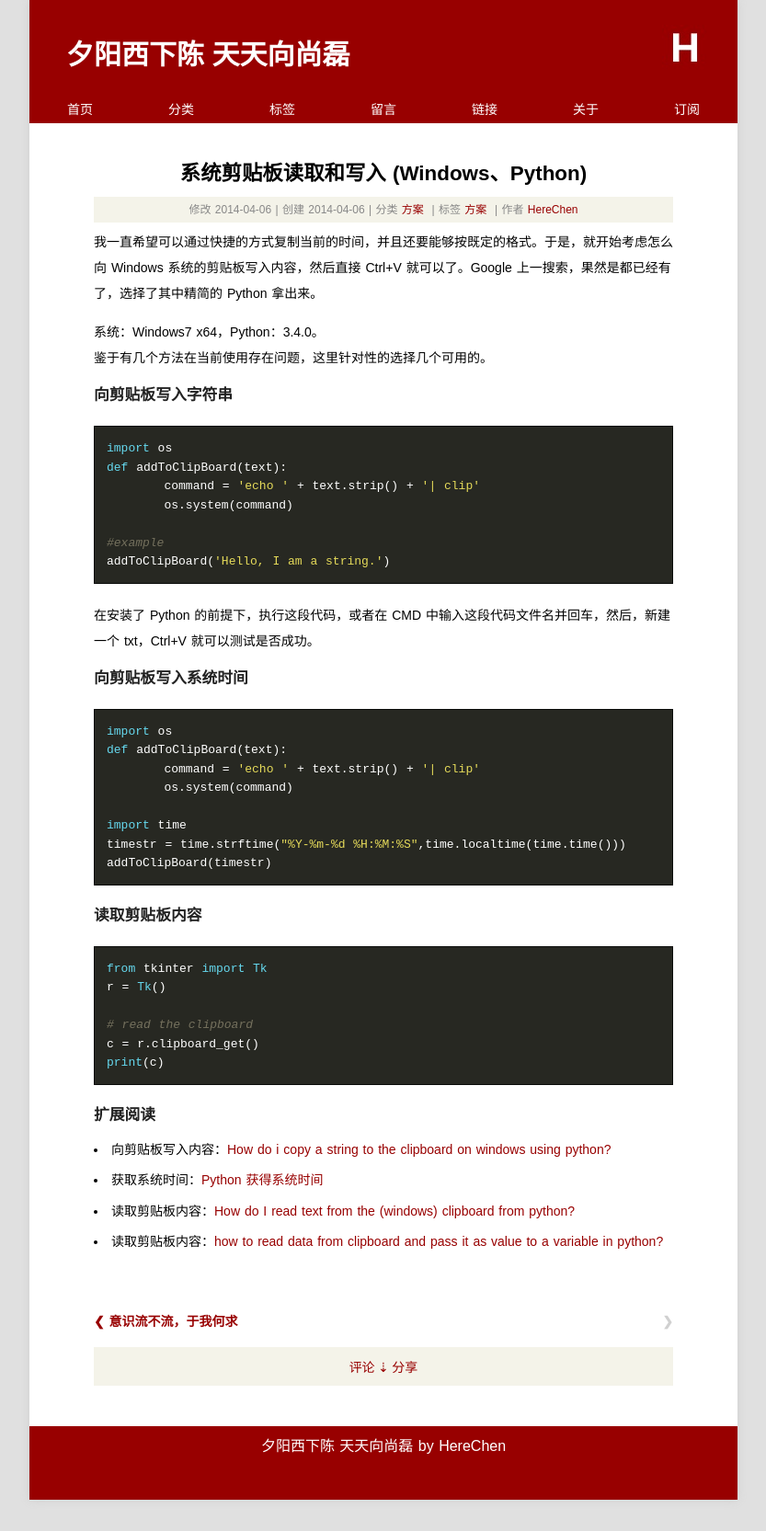
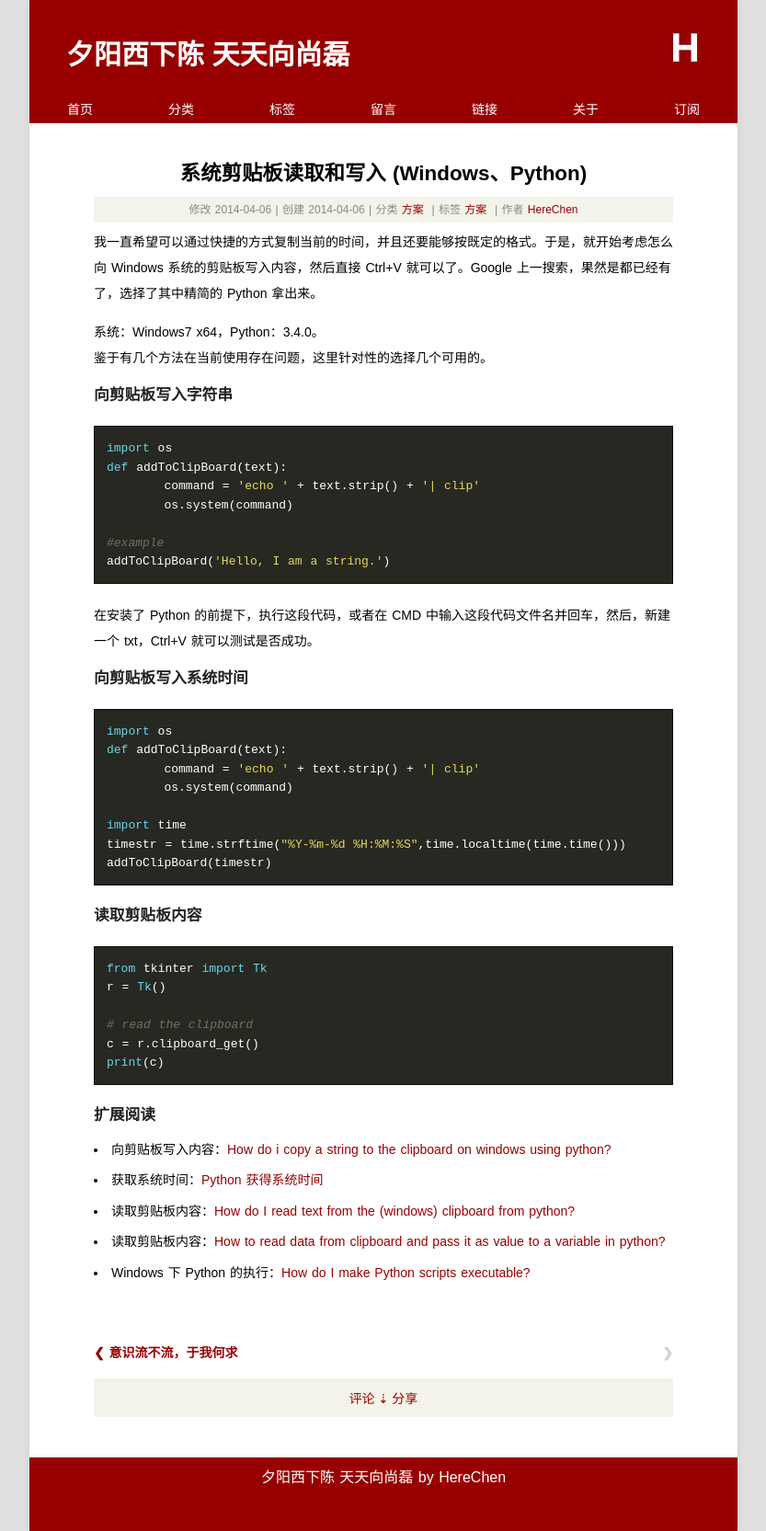
Before and after one commit to Xuezhiyuanlin/herechen.github.io, a Jekyll site: the page built from _posts/2014-04-06-copy-a-string-to-the-clipboard-on-windows.md, in a window 1280 px wide. Shown: the whole page at 92% size, without its empty margins (223-1056 px from the left). Built offline with Jekyll 4.4.1, drawn with Linux system fonts in a browser that asks for light colours; some web fonts are replaced; Markdown is read by kramdown in place of the engine named in the settings; comment, search, counter and statistics services are not loaded; before the commit the page ends 1631 px from its top, so only the background shows below that.

Commit message:
herechen

```diff
--- a/_posts/2014-04-06-copy-a-string-to-the-clipboard-on-windows.md
+++ b/_posts/2014-04-06-copy-a-string-to-the-clipboard-on-windows.md
@@ -50,4 +50,5 @@ tags: 方案
 + 向剪贴板写入内容：[How do i copy a string to the clipboard on windows using python?](http://stackoverflow.com/questions/579687/how-do-i-copy-a-string-to-the-clipboard-on-windows-using-python)
 + 获取系统时间：[Python 获得系统时间](http://blog.csdn.net/menglei8625/article/details/7575809)
 + 读取剪贴板内容：[How do I read text from the (windows) clipboard from python?](http://stackoverflow.com/questions/101128/how-do-i-read-text-from-the-windows-clipboard-from-python)
-+ 读取剪贴板内容：[how to read data from clipboard and pass it as value to a variable in python?](http://stackoverflow.com/questions/16188160/how-to-read-data-from-clipboard-and-pass-it-as-value-to-a-variable-in-python)
++ 读取剪贴板内容：[How to read data from clipboard and pass it as value to a variable in python?](http://stackoverflow.com/questions/16188160/how-to-read-data-from-clipboard-and-pass-it-as-value-to-a-variable-in-python)
++ Windows 下 Python 的执行：[How do I make Python scripts executable?](https://docs.python.org/3/faq/windows.html#id3)
```
